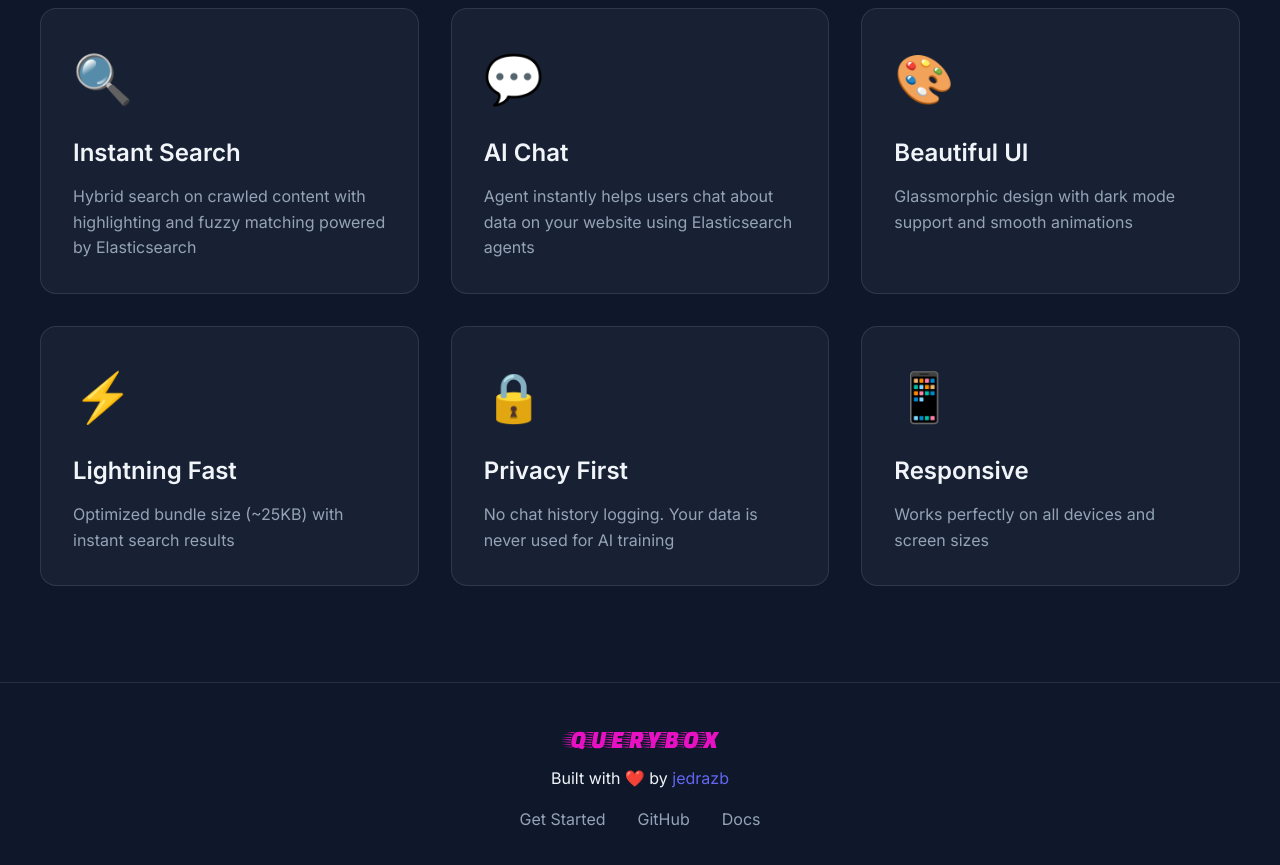
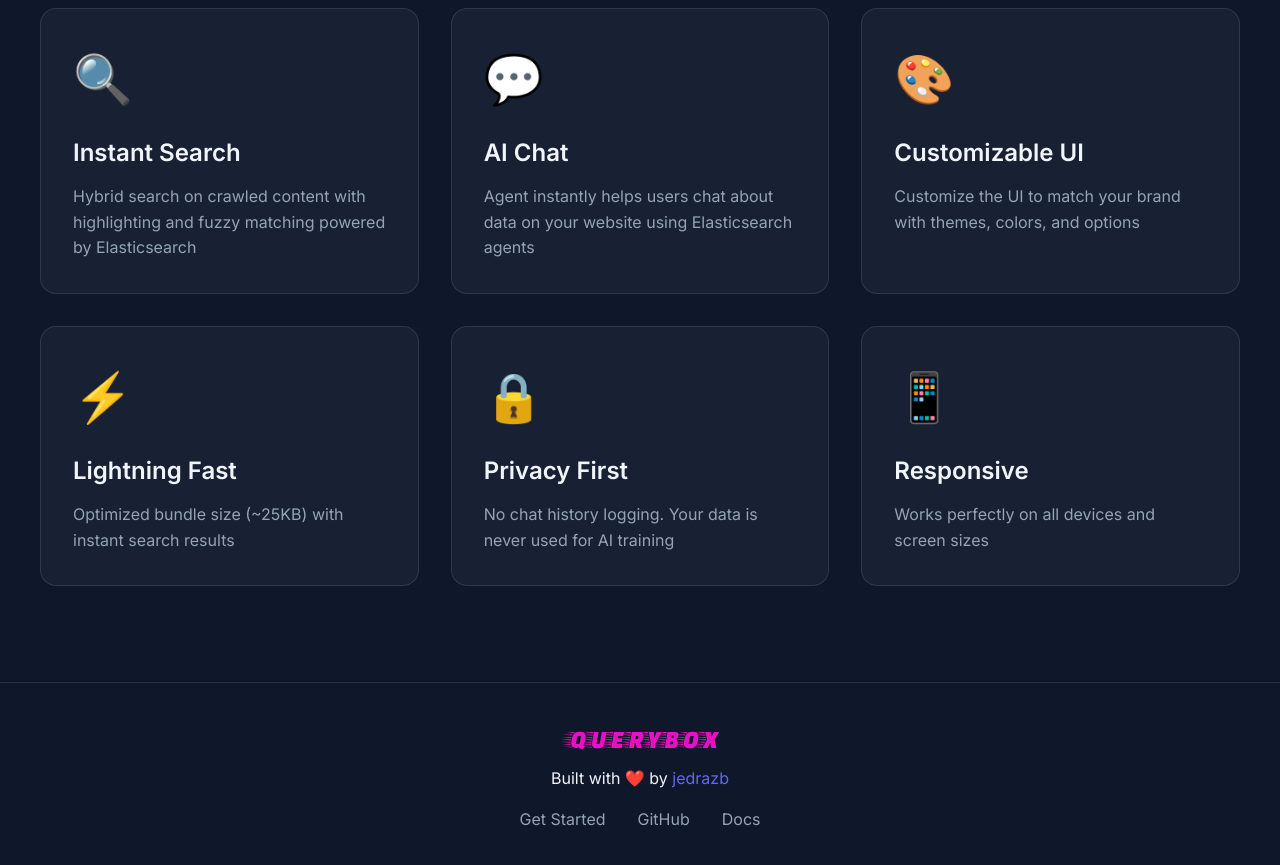
Before and after one commit to jedrazb/querybox, a Next.js app in the folder packages/app/: page / in a window 1280 px wide. Shown: the part 1380-2245 px from the top of the page. Built offline with nearby package versions, Linux system fonts and the light colour scheme; no server answers.

Commit message:
Update main page

```diff
--- a/packages/app/src/components/Features.tsx
+++ b/packages/app/src/components/Features.tsx
@@ -15,9 +15,9 @@ const features = [
   },
   {
     icon: "🎨",
-    title: "Beautiful UI",
+    title: "Customizable UI",
     description:
-      "Glassmorphic design with dark mode support and smooth animations",
+      "Customize the UI to match your brand with themes, colors, and options",
   },
   {
     icon: "⚡",
```
